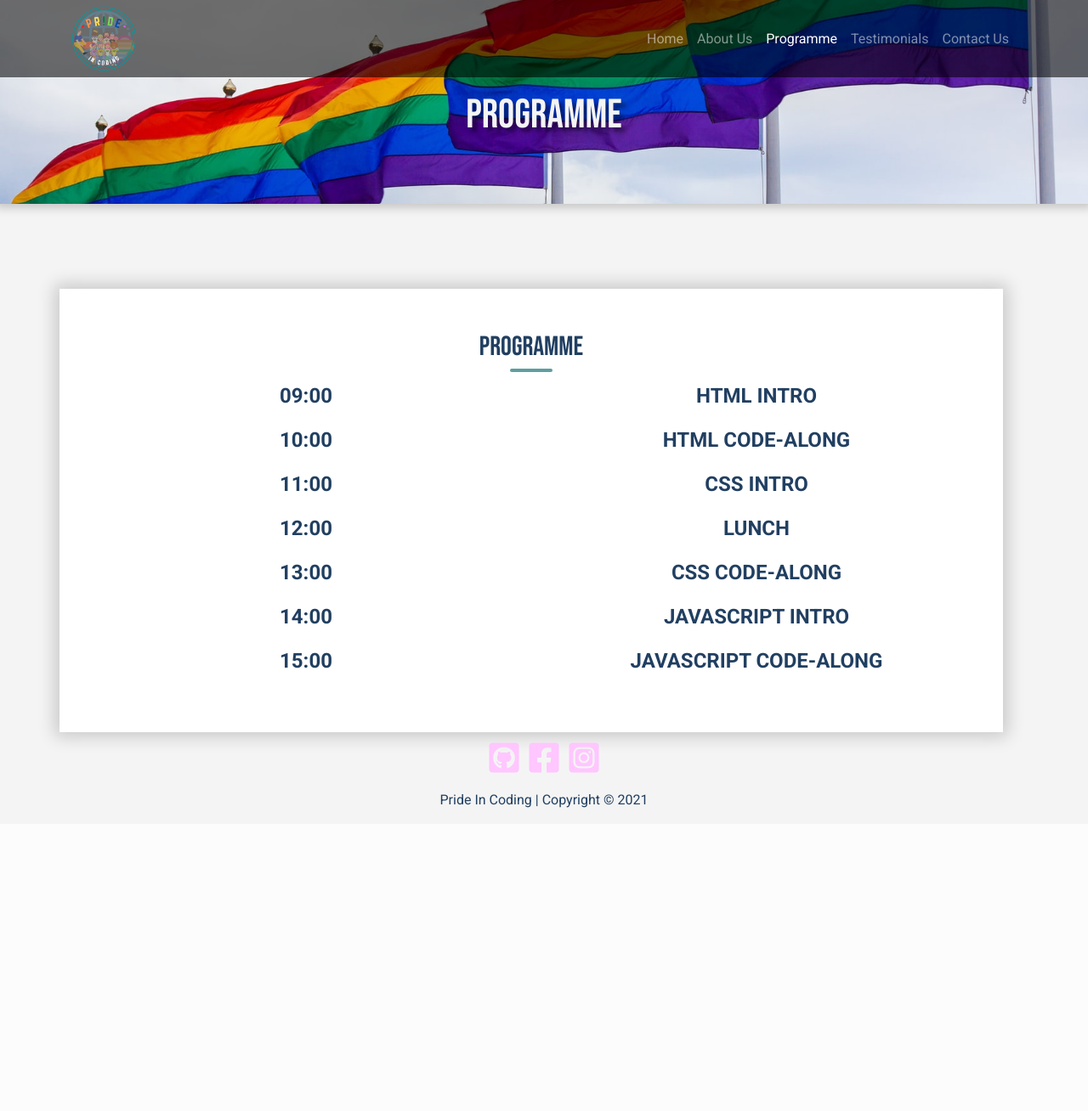
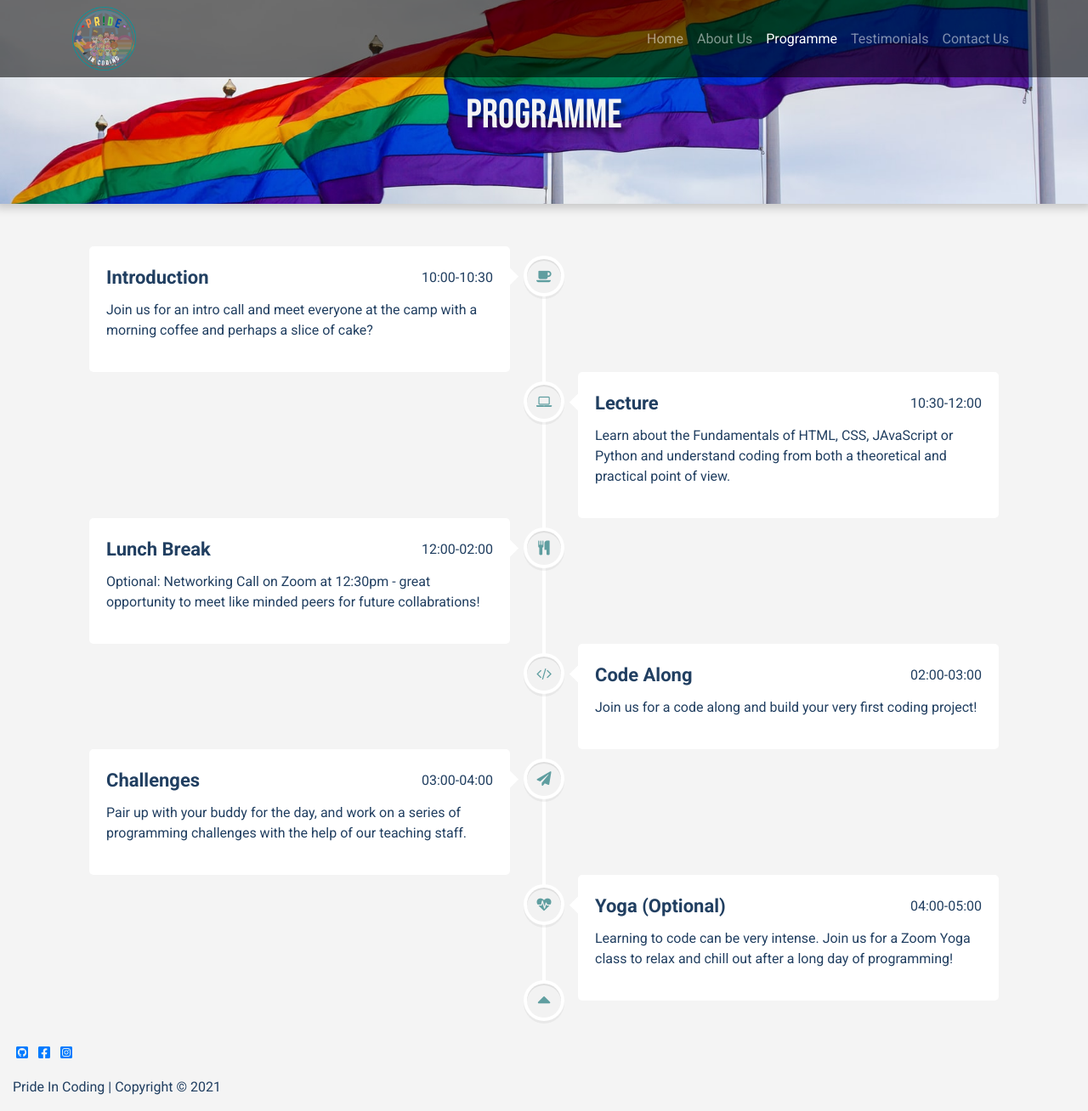
Before and after one commit to kimkesdev/Pride-In-Coding, a Flask app: page /programme in a window 1280 px wide. Shown: the whole page at 85% size. Before the commit the page ends 951 px from the top, so only its background shows below. Run offline with Flask 2, Linux system fonts and the light colour scheme; some libraries are stand-ins or nearby versions.

Commit message:
Update programme schedule

```diff
--- a/static/css/style.css
+++ b/static/css/style.css
@@ -6,6 +6,10 @@
 	margin: 0;
 	box-sizing: border-box;
     font-family: 'Roboto', sans-serif;
+}
+
+html{
+  scroll-behavior: smooth;
 }
 
 body {
@@ -176,22 +180,6 @@ h2:after{
      padding: 5px 5px;
  }
 
- /* Programme page */
-
- .schedule {
-	font-weight: bold;
-	font-size: 150%;
-	text-transform: uppercase;
-	text-align: center;
-	margin-top: 100px;
-	width: 100%;
-    justify-content: center;
-    align-items: center;
-    background-color: #fff;
-    box-shadow: 0px 0px 19px 5px rgb(0 0 0 / 19%);
-	padding: 50px 25px;
- }
-
 /* Testimonials Styling */
 
 .testimonial-banner {
@@ -350,83 +338,131 @@ textarea{
 	box-shadow: 0px 0px 10px 5px rgba(0,0,0,0.19);
 }
 
-/*--Footer--*/
-footer{
-    right: 0;
-    bottom: 0;
-    -ms-flex-negative: 0;
-        flex-shrink: 0;
+/* Programme schedule */
+.wrapper{
+  max-width: 1080px;
+  margin: 50px auto;
+  padding: 0 20px;
+  position: relative;
+}
+.wrapper .center-line{
+  position: absolute;
+  height: 100%;
+  width: 4px;
+  background: #fff;
+  left: 50%;
+  top: 20px;
+  transform: translateX(-50%);
+}
+.wrapper .row{
+  display: flex;
+}
+.wrapper .row-1{
+  justify-content: flex-start;
+}
+.wrapper .row-2{
+  justify-content: flex-end;
+}
+.wrapper .row section{
+  background: #fff;
+  border-radius: 5px;
+  width: calc(50% - 40px);
+  padding: 20px;
+  position: relative;
+}
+.wrapper .row section::before{
+  position: absolute;
+  content: "";
+  height: 15px;
+  width: 15px;
+  background: #fff;
+  top: 28px;
+  z-index: -1;
+  transform: rotate(45deg);
+}
+.row-1 section::before{
+  right: -7px;
+}
+.row-2 section::before{
+  left: -7px;
+}
+.row section .icon,
+.center-line .scroll-icon{
+  position: absolute;
+  background: #f2f2f2;
+  height: 40px;
+  width: 40px;
+  text-align: center;
+  line-height: 40px;
+  border-radius: 50%;
+  color: #5F9EA0;
+  font-size: 17px;
+  box-shadow: 0 0 0 4px #fff, inset 0 2px 0 rgba(0,0,0,0.08), 0 3px 0 4px rgba(0,0,0,0.05);
+}
+.center-line .scroll-icon{
+  bottom: 0px;
+  left: 50%;
+  font-size: 25px;
+  transform: translateX(-50%);
+}
+.row-1 section .icon{
+  top: 15px;
+  right: -60px;
+}
+.row-2 section .icon{
+  top: 15px;
+  left: -60px;
+}
+.row section .details,
+.row section .bottom{
+  display: flex;
+  align-items: center;
+  justify-content: space-between;
+}
+.row section .details .title{
+  font-size: 22px;
+  font-weight: 600;
+}
+.row section p{
+  margin: 10px 0 17px 0;
+}
+.row section .bottom a{
+  text-decoration: none;
+  background: #ff7979;
+  color: #fff;
+  padding: 7px 15px;
+  border-radius: 5px;
+  /* font-size: 17px; */
+  font-weight: 400;
+  transition: all 0.3s ease;
+}
+.row section .bottom a:hover{
+  transform: scale(0.97);
+}
+@media(max-width: 790px){
+  .wrapper .center-line{
+    left: 40px;
+  }
+  .wrapper .row{
+    margin: 30px 0 3px 60px;
+  }
+  .wrapper .row section{
     width: 100%;
+  }
+  .row-1 section::before{
+    left: -7px;
+  }
+  .row-1 section .icon{
+    left: -60px;
+  }
 }
-
-.footer-container p {
-  text-align: center;
+@media(max-width: 440px){
+  .wrapper .center-line,
+  .row section::before,
+  .row section .icon{
+    display: none;
+  }
+  .wrapper .row{
+    margin: 10px 0;
+  }
 }
-
-.social-links li i {
-  justify-items: center;
-}
-
-#social-col{
-    align-content: flex-center;
-        text-align: center;
-        -ms-flex-line-pack: center;
-}
-
-/*--Social media icons--
-*/
-.fab{
-    font-size: 40px;
-    padding-top: 10px;
-    color: #ffc6ff;
-}
-
-.fab:hover {
-    color: #99C0C2;
-}
-
-
-/* Media Queries */
-
-@media (min-width: 1140px) {
-	.carousel-item img {
-		width: 100%;
-		object-fit: cover;
-		position: absolute;
-		top: 50%;
-		transform: translateY(-50%);
-	}
-}
-
-@media screen and (max-width: 880px){
-	.contact-box{
-		grid-template-columns: 1fr;
-	}
-	.left{
-		height: 200px;
-	}
-}
-
-@media (max-width: 576px) {
-	.flex-col-reverse {
-        display: -webkit-box;
-        display: -ms-flexbox;
-        display: flex;
-        -webkit-box-orient: vertical;
-        -webkit-box-direction: reverse;
-        -ms-flex-direction: column-reverse;
-        flex-direction: column-reverse;
-    }
-
-	.contact-us-container {
-		padding: 20px 0;
-	}
-
-	.banner-h1 {
-		padding-top: 10vh;
-	}
-
-	.carousel-item {
-		height: 30vh;
-	}
-}
--- a/templates/programme.html
+++ b/templates/programme.html
@@ -9,32 +9,70 @@
     </div>
 </div>
 
-<div class="container">
-    <div class="row schedule">
-        <div class="col-12">
-            <h2 class="about-title">Programme</h2>
+<div class="wrapper">
+    <div class="center-line">
+      <a href="#" class="scroll-icon"><i class="fas fa-caret-up"></i></a>
+    </div>
+    <div class="row row-1">
+      <section>
+        <i class="icon fa fa-coffee"></i>
+        <div class="details">
+          <span class="title">Introduction</span>
+          <span>10:00-10:30</span>
         </div>
-        <div class="row w-100">
-            <div class="col-6">
-                <p>09:00</p>
-                <p>10:00</p>
-                <p>11:00</p>
-                <p>12:00</p>
-                <p>13:00</p>
-                <p>14:00</p>
-                <p>15:00</p>
-            </div>
-            <div class="col-6">
-                <p>HTML Intro</p>
-                <p>HTML Code-along</p>
-                <p>CSS Intro</p>
-                <p>Lunch</p>
-                <p>CSS Code-along</p>
-                <p>JavaScript Intro</p>
-                <p>JavaScript Code-along</p>
-            </div>
+        <p>Join us for an intro call and meet everyone at the camp with a morning coffee and perhaps a slice of cake?</p>
+      </section>
+    </div>
+    <div class="row row-2">
+      <section>
+        <i class="icon fa fa-laptop"></i>
+        <div class="details">
+          <span class="title">Lecture</span>
+          <span>10:30-12:00</span>
         </div>
+        <p>Learn about the Fundamentals of HTML, CSS, JAvaScript or Python and understand coding from both a theoretical and practical point of view. </p>
+      </section>
     </div>
-</div>
+    <div class="row row-1">
+      <section>
+        <i class="icon fa fa-cutlery"></i>
+        <div class="details">
+          <span class="title">Lunch Break</span>
+          <span>12:00-02:00</span>
+        </div>
+        <p>Optional: Networking Call on Zoom at 12:30pm - great opportunity to meet like minded peers for future collabrations!</p>
+      </section>
+    </div>
+    <div class="row row-2">
+      <section>
+        <i class="icon fa fa-code"></i>
+        <div class="details">
+          <span class="title">Code Along</span>
+          <span>02:00-03:00</span>
+        </div>
+        <p>Join us for a code along and build your very first coding project!</p>
+      </section>
+    </div>
+    <div class="row row-1">
+      <section>
+        <i class="icon fas fa-paper-plane"></i>
+        <div class="details">
+          <span class="title">Challenges</span>
+          <span>03:00-04:00</span>
+        </div>
+        <p>Pair up with your buddy for the day, and work on a series of programming challenges with the help of our teaching staff.</p>
+      </section>
+    </div>
+    <div class="row row-2">
+      <section>
+        <i class="icon fa fa-heartbeat"></i>
+        <div class="details">
+          <span class="title">Yoga (Optional)</span>
+          <span>04:00-05:00</span>
+        </div>
+        <p>Learning to code can be very intense. Join us for a Zoom Yoga class to relax and chill out after a long day of programming!</p>
+      </section>
+    </div>
+  </div>
 
 {% endblock %}
```
